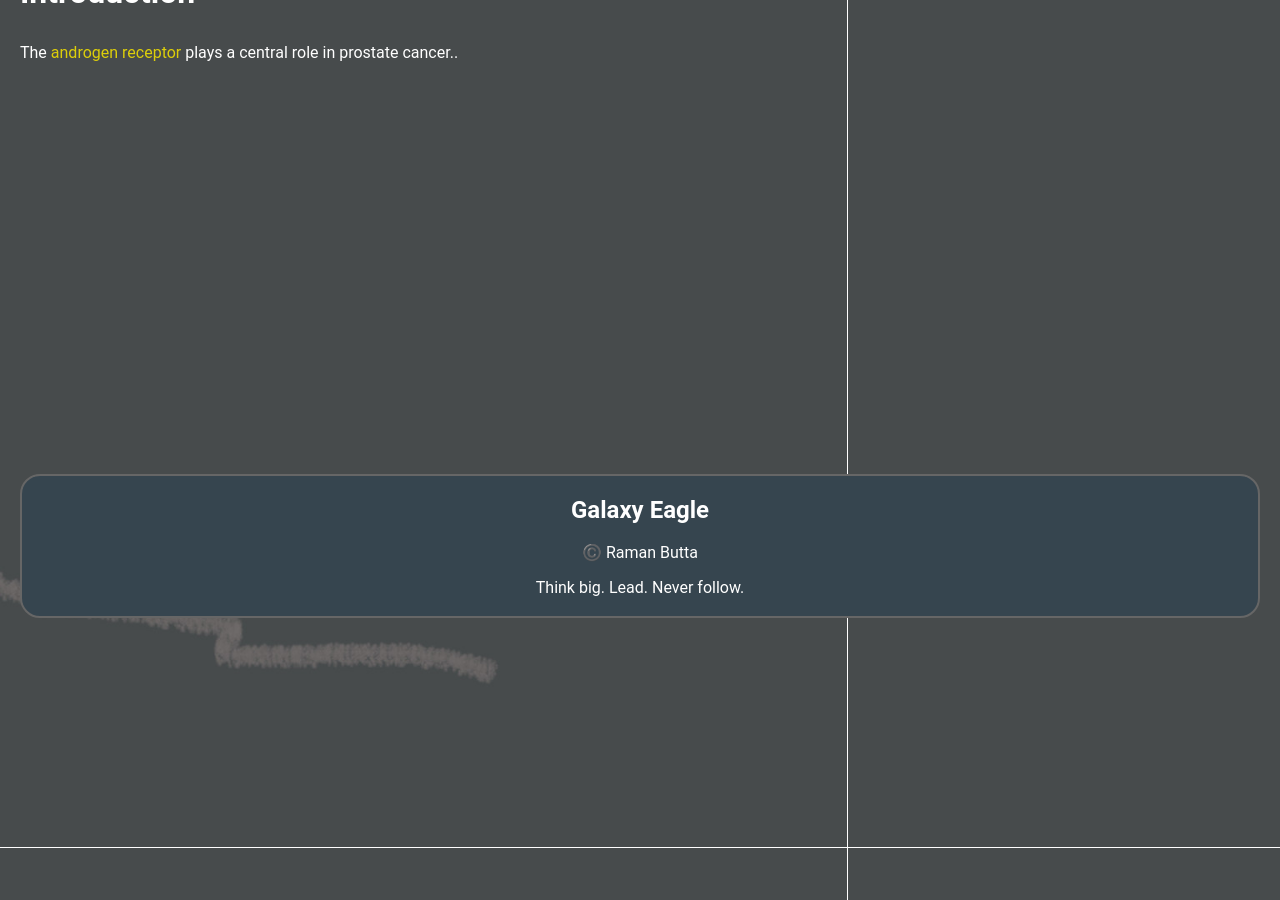
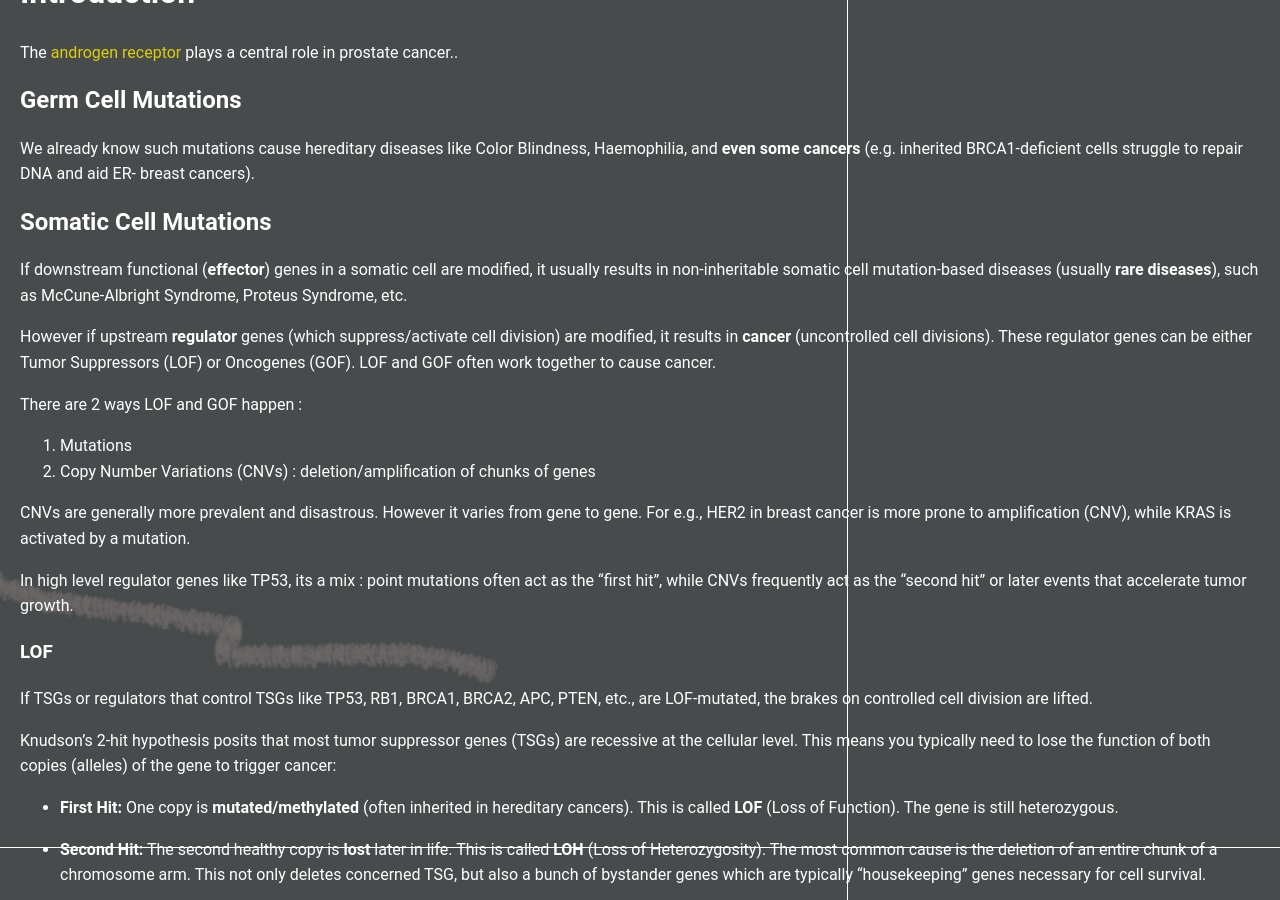
Before and after one commit to galaxyeagle/galaxyeagle.github.io, a Jekyll site: the page built from pages/research/biomed/cancer_project.md, in a window 1280 px wide and 900 px high, scrolled down 286 px. Built offline with Jekyll 4.4.1, drawn with Linux system fonts in a browser that asks for light colours; a script that is not in the unit is left out; comment, search, counter and statistics services are not loaded; some of the changed text lies outside the part shown.

```diff
--- a/pages/literary/index.html
+++ b/pages/literary/index.html
@@ -118,6 +118,7 @@
 	<a href="/pages/literary/ode-to-heart.html"> Ode to my heart </a>  <br>
 	<a href="/pages/literary/second-ode-heart.html"> The second ode to my heart </a>  <br>
 	<a href="/pages/literary/pangs.html"> Pangs </a>  <br>
+	<a href="/pages/literary/alvida.html"> الوداع </a>  <br>
 
 	</p>
 
--- a/pages/research/biomed/cancer_project.md
+++ b/pages/research/biomed/cancer_project.md
@@ -12,3 +12,45 @@
     A nuclear steroid receptor transcription factor activated by androgens like testosterone.
   </span>
 </span> plays a central role in prostate cancer..
+
+
+## Germ Cell Mutations
+
+We already know such mutations cause hereditary diseases like Color Blindness, Haemophilia, and **even some cancers** (e.g. inherited BRCA1-deficient cells struggle to repair DNA and aid ER- breast cancers).
+
+## Somatic Cell Mutations
+
+If downstream functional (**effector**) genes in a somatic cell are modified, it usually results in non-inheritable somatic cell mutation-based diseases (usually **rare diseases**), such as McCune-Albright Syndrome, Proteus Syndrome, etc.
+
+However if upstream **regulator** genes (which suppress/activate cell division) are modified, it results in **cancer** (uncontrolled cell divisions). These regulator genes can be either Tumor Suppressors (LOF) or Oncogenes (GOF). LOF and GOF often work together to cause cancer.
+
+There are 2 ways LOF and GOF happen :
+1. Mutations
+2. Copy Number Variations (CNVs) : deletion/amplification of chunks of genes
+
+CNVs are generally more prevalent and disastrous. However it varies from gene to gene. For e.g., HER2 in breast cancer is more prone to amplification (CNV), while KRAS is activated by a mutation.
+
+In high level regulator genes like TP53, its a mix : point mutations often act as the "first hit", while CNVs frequently act as the "second hit" or later events that accelerate tumor growth.
+
+### LOF
+
+If TSGs or regulators that control TSGs like TP53, RB1, BRCA1, BRCA2, APC, PTEN, etc., are LOF-mutated, the brakes on controlled cell division are lifted.
+
+Knudson's 2-hit hypothesis posits that most tumor suppressor genes (TSGs) are recessive at the cellular level. This means you typically need to lose the function of both copies (alleles) of the gene to trigger cancer:
+
+- **First Hit:** One copy is **mutated/methylated** (often inherited in hereditary cancers). This is called **LOF** (Loss of Function). The gene is still heterozygous.
+
+- **Second Hit:** The second healthy copy is **lost** later in life. This is called **LOH** (Loss of Heterozygosity). The most common cause is the deletion of an entire chunk of a chromosome arm. This not only deletes concerned TSG, but also a bunch of bystander genes which are typically "housekeeping" genes necessary for cell survival.
+
+
+### GOF
+
+Here genes like HER2, KRAS, BRAF, PIK3CA, MYC undergo amplification and drive cell growth pathways uncontrollably.
+
+----
+
+Albert et. al's book "Molecular Biology of the Cell" has a chapter on Cancer which starts by defining **cancer as a microevolutionary process**. It says that unlike free-living cells such as bacteria, which compete to survive, the somatic cells of a multicellular organism are committed to **altruistic collaboration** for the sake of the organism and the germ cells. So any mutation that gives rise to **selfish** behavior by individual members of the cooperative will jeopardize the future of the whole enterprise. So if you start seeing mutation, competition, and natural selection operating within the population of somatic cells, cancer is begun !!
+
+Cancer cells and their progenies start reproducing in defiance of the normal restraints. This gives rise to give rise to a tumor, or neoplasm- a relentlessly growing mass of abnormal cells.  As long as the neoplastic cells remain clustered together in a single mass, however, the tumor is said to be benign, and a complete cure can usually be achieved by removing the mass surgically. A tumor is counted as a cancer only if it is malignant, that is, only if its cells have the ability to invade surrounding tissue.
+
+Cancers are classified according to the tissue and cell type from which they arise. Cancers arising from epithelial cells are termed **carcinomas** (~90% of all human cancers) ; those arising from connective tissue or muscle cells are termed **sarcomas**. Cancers that do not fit in either of these two broad categories include the various **leukemias**, derived from hemopoietic cells, and cancers derived from cells of the nervous system.
```
Also changed, not shown: pages/literary/alvida.md (added, +22 -0 lines).
